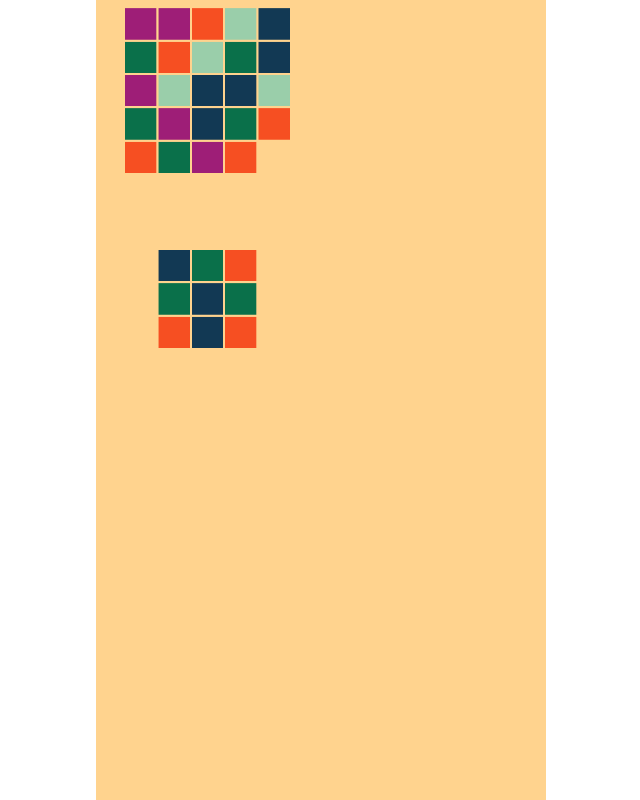
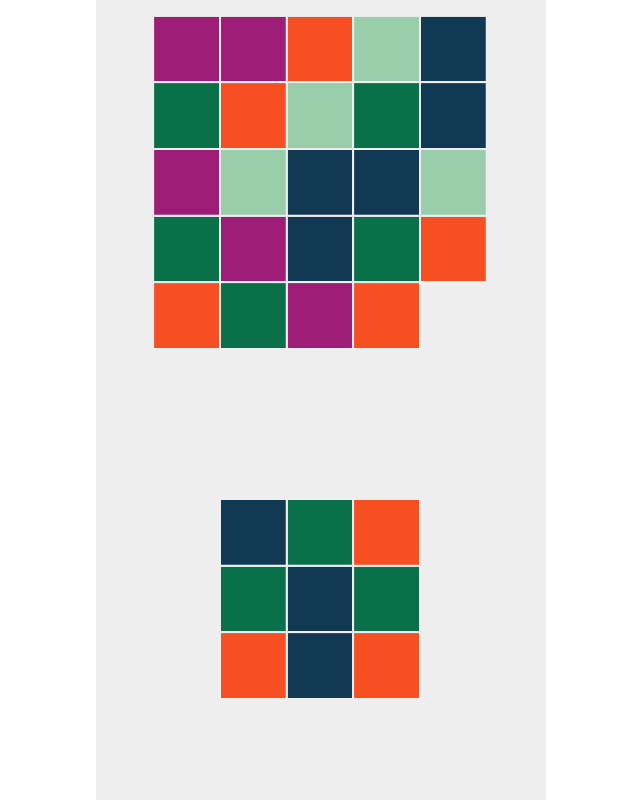
Before and after one commit to alenaksu/bmind, a website built with Parcel: page index.html in a window 1280 px wide. Shown: the whole page, without its empty margins (319-959 px from the left). Built offline with nearby package versions, Linux system fonts and the light colour scheme.

Commit message:
chore: update size

```diff
--- a/docs/index.html
+++ b/docs/index.html
@@ -1 +1 @@
-<!DOCTYPE html><head><title>bmind</title><link rel="stylesheet" href="/bmind/src.6e26c786.css"></head><body> </body><script src="/bmind/game.c5375f02.js"></script>
+<!DOCTYPE html><head><title>bmind</title><link rel="stylesheet" href="/bmind/src.6e26c786.css"></head><body> </body><script src="/bmind/game.b6a24d0d.js"></script>
--- a/src/game.ts
+++ b/src/game.ts
@@ -8,18 +8,17 @@ renderer.setSize(1080, 1920);
 // renderer.setSize(canvas.clientWidth, canvas.clientHeight);
 
 const scene = new Scene();
-scene.background = '#FFD38E';
+scene.background = '#eeeeee';
 
 const inputHandler = new InputHandler(renderer.canvas, scene);
 
-const grid = new Grid([70, 20], 80);
+const grid = new Grid([140, 40], 160);
 scene.add(grid);
 
-const expectGrid = new Grid([150, 600], 80, 3, true);
+const expectGrid = new Grid([300, 1200], 160, 3, true);
 expectGrid.isEnabled = false;
 scene.add(expectGrid);
 
-console.log(scene.intersectNodes([10, 10]));
 
 const loop = () => {
     requestAnimationFrame(loop);
```
Also changed, not shown: 4 other files.
